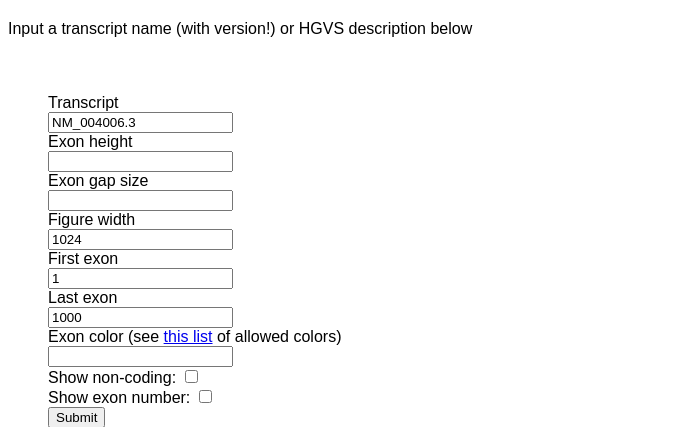
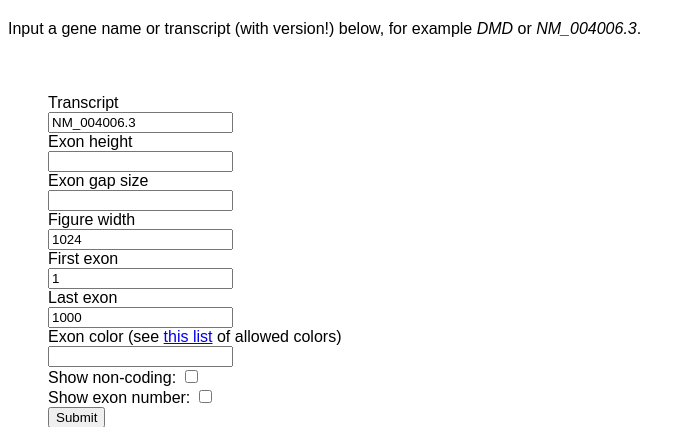
Before and after one commit to Redmar-van-den-Berg/exonviz-web, a Flask app: page / in a window 1280 px wide. Shown: the part 48-475 px from the top of the page, without its empty margins (0-694 px from the left). Run offline with Flask 3, Linux system fonts and the light colour scheme.

Commit message:
Add transcript examples

```diff
--- a/src/exonviz_web/templates/index.html
+++ b/src/exonviz_web/templates/index.html
@@ -5,7 +5,7 @@
 {% endblock %}
 
 {% block content %}
-  <p>Input a transcript name (with version!) or HGVS description below</p>
+  <p>Input a gene name or transcript (with version!) below, for example <em>DMD</em> or <em>NM_004006.3</em>.</p>
   <div class="float-container">
     <div class="sidebar">
       <form method="POST">
```
